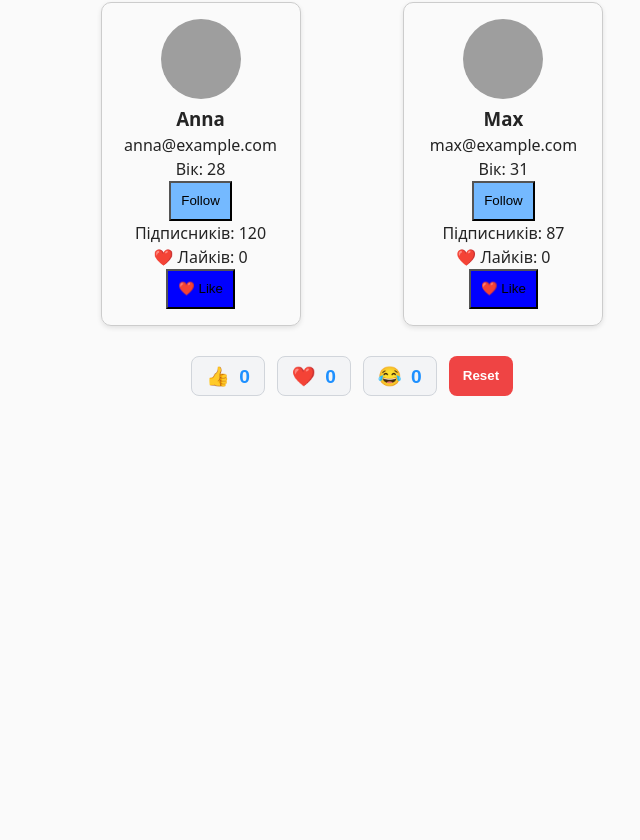
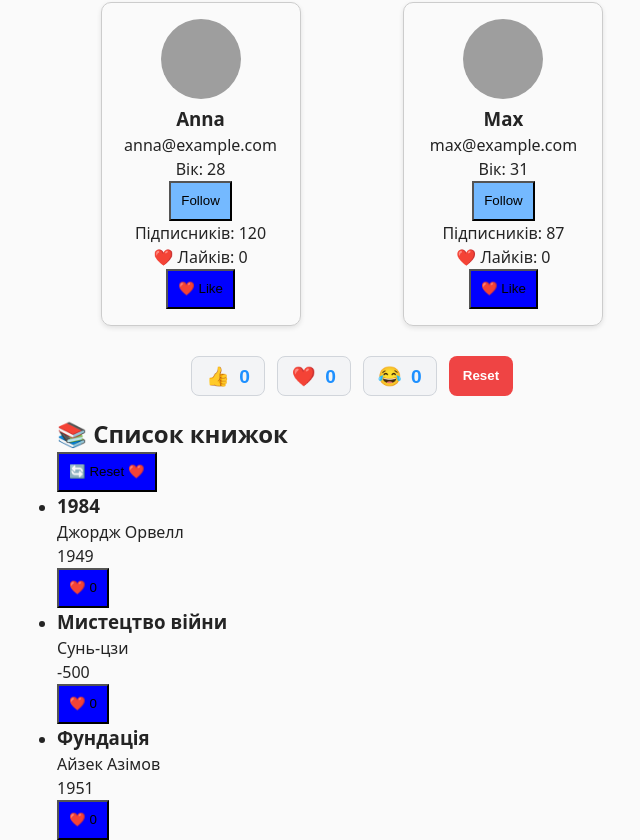
Before and after one commit to Vidiborets0012/react-learning, a React (Vite) app: page / in a window 1280 px wide. Shown: the part 835-1675 px from the top of the page, without its empty margins (288-928 px from the left). Before the commit the page ends 1251 px from the top, so only its background shows below. Built offline with nearby package versions, Linux system fonts and the light colour scheme; grey boxes are pictures that could not be loaded.

Commit message:
Add BookList and BookItem components (Stage 07)

```diff
--- a/src/components/AppExp.tsx
+++ b/src/components/AppExp.tsx
@@ -5,6 +5,7 @@ import UserCard from './experiments/UserCard';
 import UserProfile from './UserProfile';
 import SocialApp from './social/SocialApp';
 import ReactionCounter from './ReactionCounter/ReactionCounter';
+import BookList from './Books/BookList';
 
 export default function AppExp() {
   return (
@@ -24,6 +25,7 @@ export default function AppExp() {
 
       <SocialApp />
       <ReactionCounter />
+      <BookList />
     </>
   );
 }
--- /dev/null
+++ b/src/components/Books/BookItem.tsx
@@ -0,0 +1,24 @@
+type BookItemProps = {
+  title: string;
+  author: string;
+  year: number;
+  likes: number;
+  onLike: () => void;
+};
+
+export default function BookItem({
+  title,
+  author,
+  year,
+  likes,
+  onLike,
+}: BookItemProps) {
+  return (
+    <li>
+      <h3>{title}</h3>
+      <p>{author}</p>
+      <p>{year}</p>
+      <button onClick={onLike}>❤️ {likes}</button>
+    </li>
+  );
+}
--- /dev/null
+++ b/src/components/Books/BookList.tsx
@@ -0,0 +1,41 @@
+import { useState } from 'react';
+import BookItem from './BookItem';
+
+export default function BookList() {
+  const [books, setBooks] = useState([
+    { title: '1984', author: 'Джордж Орвелл', year: 1949, likes: 0 },
+    { title: 'Мистецтво війни', author: 'Сунь-цзи', year: -500, likes: 0 },
+    { title: 'Фундація', author: 'Айзек Азімов', year: 1951, likes: 0 },
+  ]);
+
+  const handleLike = (index: number) => {
+    setBooks(prevBooks =>
+      prevBooks.map((book, i) =>
+        i === index ? { ...book, likes: book.likes + 1 } : book
+      )
+    );
+  };
+
+  const handleReset = () => {
+    setBooks(prevBooks => prevBooks.map(book => ({ ...book, likes: 0 })));
+  };
+
+  return (
+    <section>
+      <h2>📚 Список книжок</h2>
+      <button onClick={handleReset}>🔄 Reset ❤️</button>
+      <ul>
+        {books.map((books, index) => (
+          <BookItem
+            key={index}
+            title={books.title}
+            author={books.author}
+            year={books.year}
+            likes={books.likes}
+            onLike={() => handleLike(index)}
+          />
+        ))}
+      </ul>
+    </section>
+  );
+}
```
